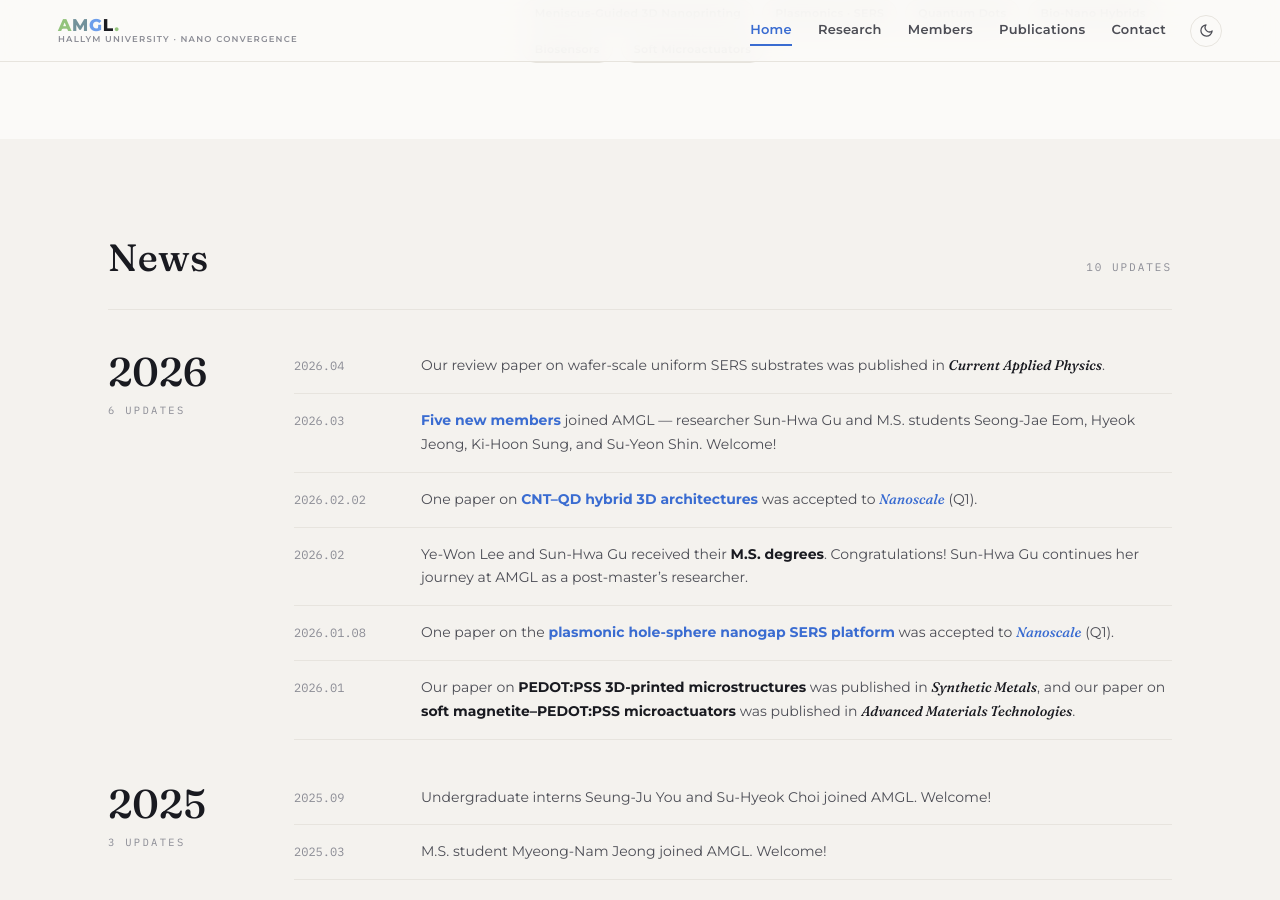
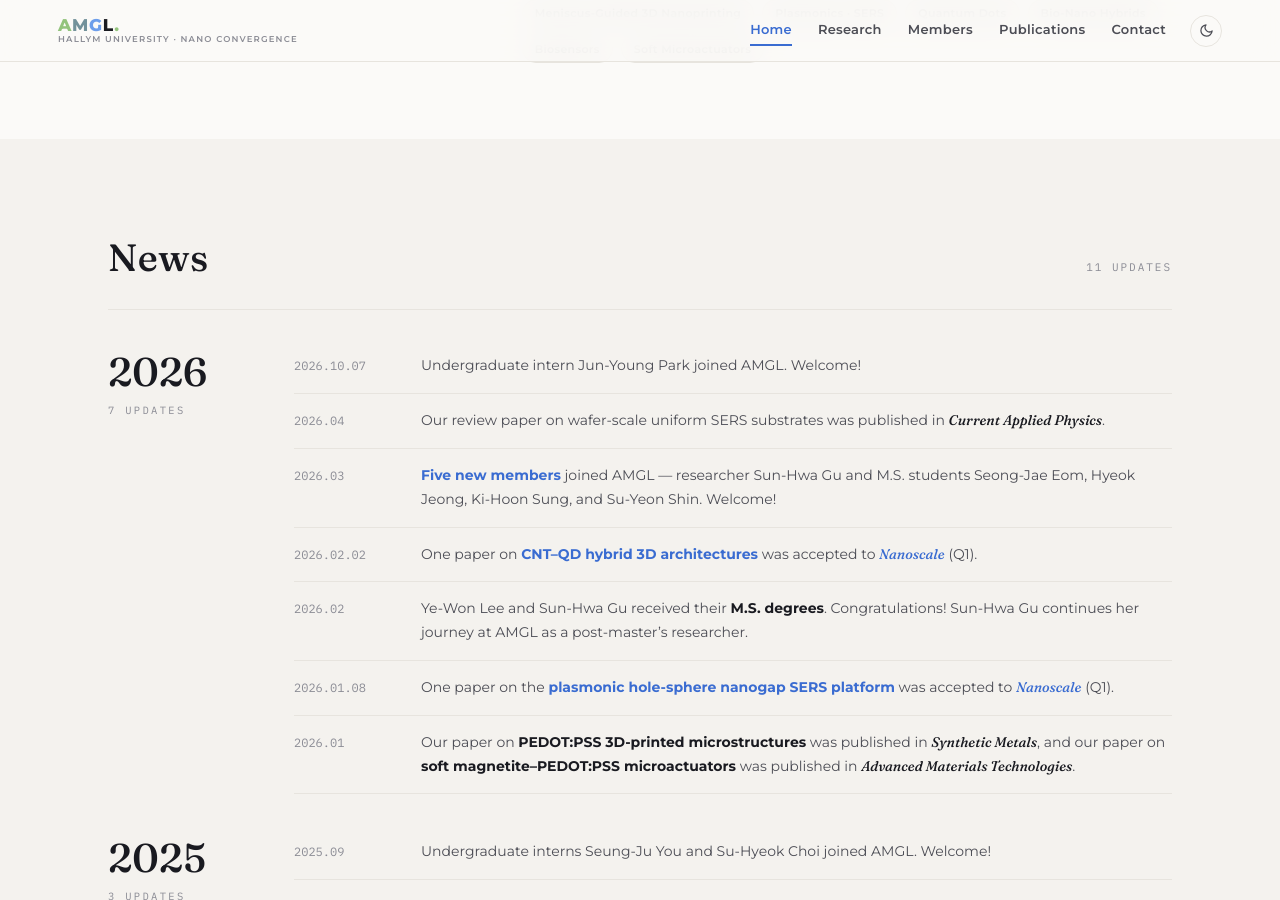
Before and after one commit to HTKRS/AMGL, a Jekyll site: the page built from index.html, in a window 1280 px wide and 900 px high, scrolled down 1102 px. Built offline with Jekyll 4.4.1, drawn with Linux system fonts in a browser that asks for light colours.

Commit message:
Update _data/news.yml (via Pages CMS)

```diff
--- a/_data/news.yml
+++ b/_data/news.yml
@@ -1,3 +1,6 @@
+- date: 2026.10.07
+  text: Undergraduate intern Jun-Young Park joined AMGL. Welcome!
+  highlight: false
 - date: "2026.04"
   text: Our review paper on wafer-scale uniform SERS substrates was published in
     ***Current Applied Physics***.
```
